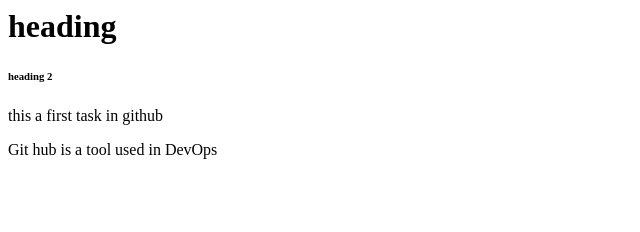
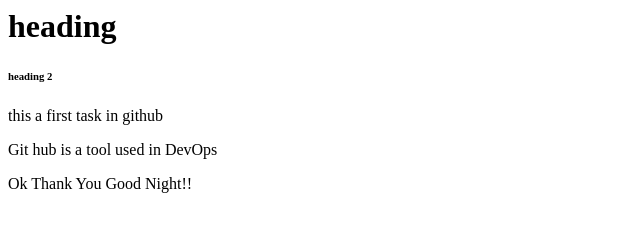
Before and after one commit to MohanKrishna181818/group-task-1, a plain HTML site: page task.html in a window 1280 px wide. Shown: the whole page, without its empty margins (0-640 px from the left). Drawn offline with Linux system fonts and the light colour scheme.

Commit message:
Update task.html

```diff
--- a/task.html
+++ b/task.html
@@ -7,5 +7,6 @@
 <h6> heading 2</h6>
 <p> this a first task in github </p>
 <p> Git hub is a tool used in DevOps</p>
+<p>Ok Thank You Good Night!!</p>
 </body>
 </html>
```
